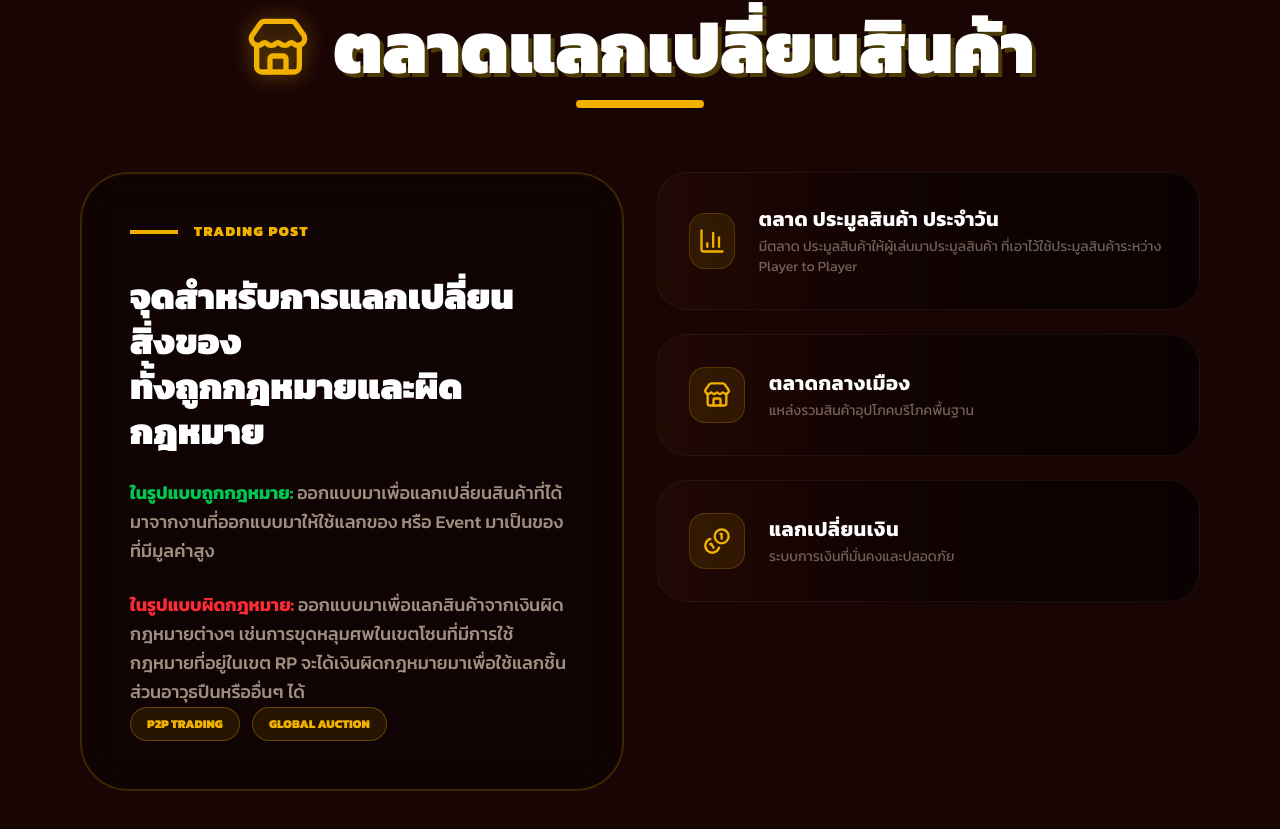
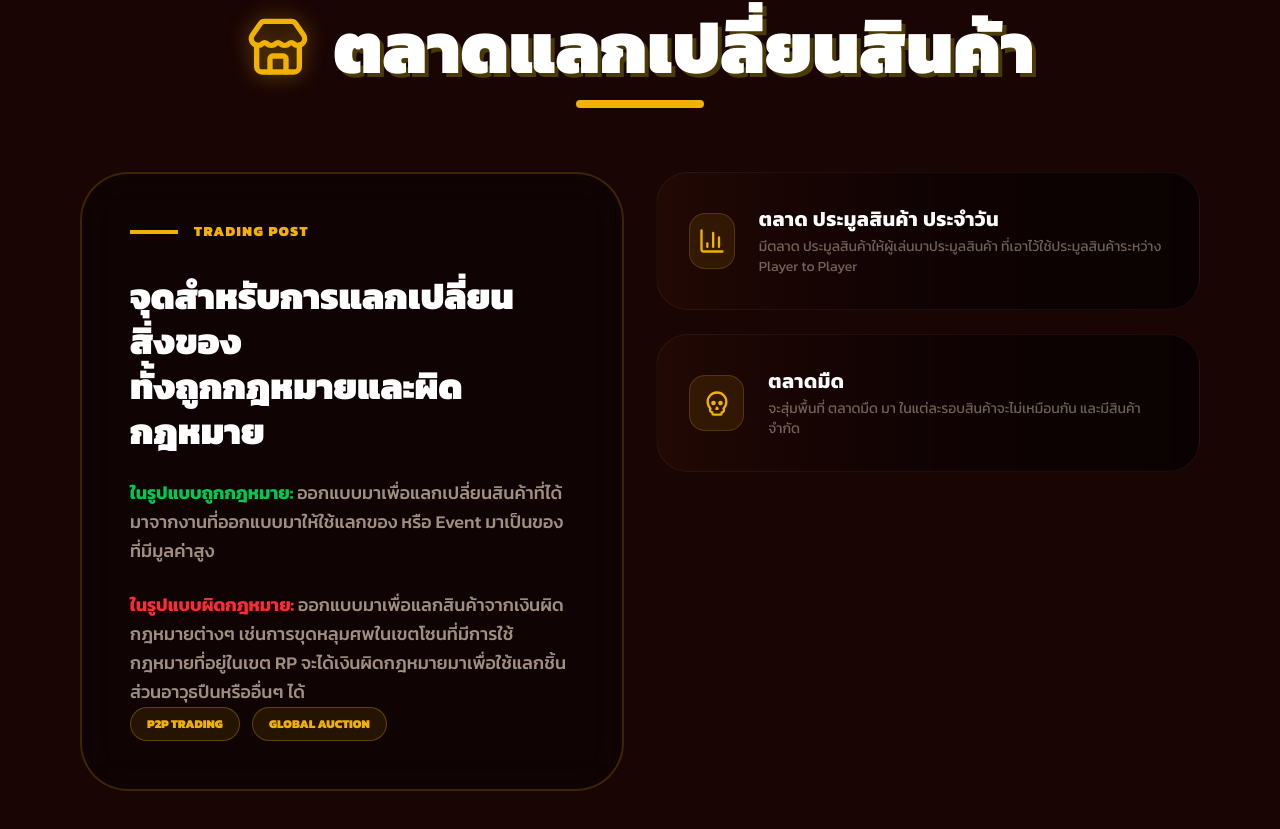
Before and after one commit to Rayzxls/Present, a React (Vite) app: page / in a window 1280 px wide. Shown: the part 8545-9374 px from the top of the page. Built offline with nearby package versions, Linux system fonts and the light colour scheme.

Commit message:
Update Marketplace to include Black Market and remove Currency Exchange feature

```diff
--- a/src/App.jsx
+++ b/src/App.jsx
@@ -683,8 +683,7 @@ const EcosystemSection = () => {
 const MarketplaceSection = () => {
   const features = [
     { title: "ตลาด ประมูลสินค้า ประจำวัน", desc: "มีตลาด ประมูลสินค้าให้ผู้เล่นมาประมูลสินค้า ที่เอาไว้ใช้ประมูลสินค้าระหว่าง Player to Player", icon: BarChart3 },
-    { title: "ตลาดกลางเมือง", icon: Store, desc: "แหล่งรวมสินค้าอุปโภคบริโภคพื้นฐาน" },
-    { title: "แลกเปลี่ยนเงิน", icon: Coins, desc: "ระบบการเงินที่มั่นคงและปลอดภัย" }
+    { title: "ตลาดมืด", icon: Skull, desc: "จะสุ่มพื้นที่ ตลาดมืด มา ในแต่ละรอบสินค้าจะไม่เหมือนกัน และมีสินค้าจำกัด" }
   ];
 
   return (
```
